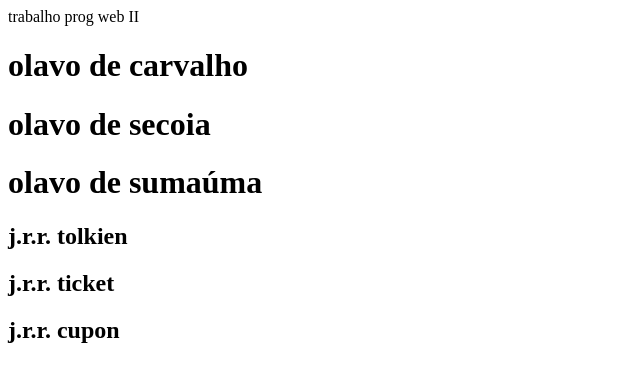
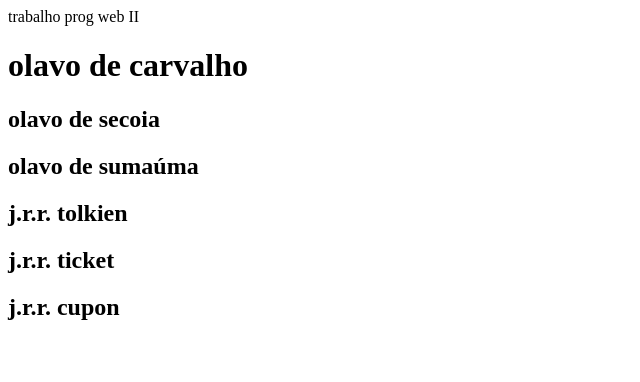
Before and after one commit to cedwardarc/prog-web-II, a plain HTML site: page index.html in a window 1280 px wide. Shown: the whole page, without its empty margins (0-640 px from the left). Drawn offline with Linux system fonts and the light colour scheme.

Commit message:
Update index.html

```diff
--- a/index.html
+++ b/index.html
@@ -4,10 +4,12 @@
   </header>
   <body>
    <h1>olavo de carvalho</h1>
-   <h1>olavo de secoia</h1>
-   <h1>olavo de sumaúma</h1>
+   <ol></ol>
+   <h2>olavo de secoia</h2>
+   <h2>olavo de sumaúma</h2>
    <h2>j.r.r. tolkien</h2>
    <h2>j.r.r. ticket</h2>
    <h2>j.r.r. cupon</h2>
+   <script src="listas.js"></script>
   </body>
 </html>
```
